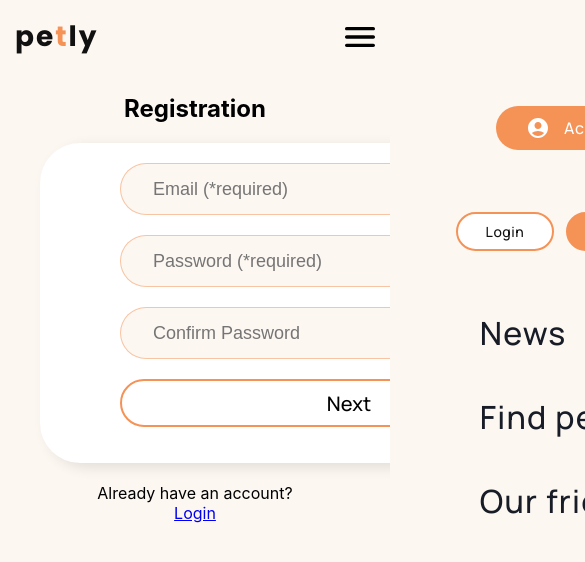
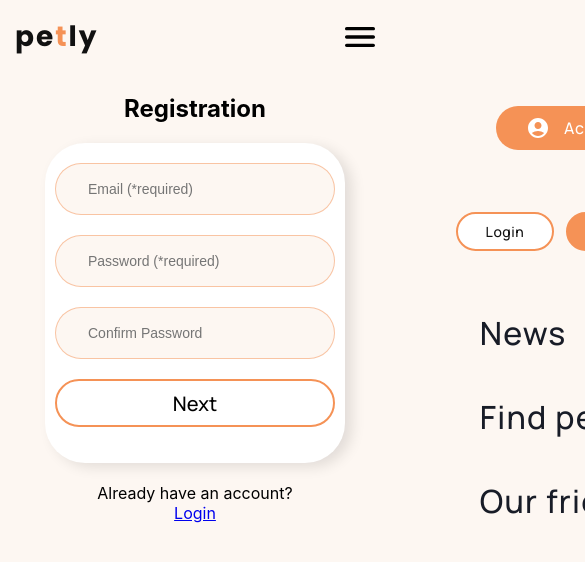
Before and after one commit to MaximKucheriaviy/pets-team-4, a React (Create React App) app: page /register in a window 390 px wide. Shown: the top 562 px of the page, 585 px wide, since content can reach past the window. Built offline with nearby package versions, Linux system fonts and the light colour scheme; no server answers.

Commit message:
added media-queries for tablet and mobile

```diff
--- a/src/components/Authorization/RegisterForm/registerForm.jsx
+++ b/src/components/Authorization/RegisterForm/registerForm.jsx
@@ -45,7 +45,7 @@ export const RegisterForm = () => {
     } else if (value.length < 8) {
       error = "Password must be 8 characters long.";
     } else if (!/(?=.*[0-9])/.test(value)) {
-      error = "*Invalid password. Must contain one number.";
+      error = "Must contain min one number.";
     }
     if (error) {
       setButtonDisabledTo(true);
--- a/src/components/Authorization/RegisterForm/registerForm.module.css
+++ b/src/components/Authorization/RegisterForm/registerForm.module.css
@@ -6,6 +6,8 @@
 .registerFormBody {
   align-items: center;
   padding: 20px;
+  margin-left: auto;
+  margin-right: auto;
 }
 .registerForm {
   display: flex;
@@ -79,3 +81,58 @@
   color: red;
   font-size: 12px;
 }
+
+@media screen and (min-width: 769px) and (max-width: 1280px) {
+  .registerForm {
+    width: 608px;
+  }
+  .registerFormItem {
+    width: 448px;
+  }
+
+  .registerFormButton {
+    width: 448px;
+  }
+}
+
+@media screen and (min-width: 321px) and (max-width: 768px) {
+  .registerForm {
+    width: 300px;
+  }
+
+  .registerFormItem {
+    width: 280px;
+    font-size: 14px;
+    line-height: 19px;
+    /* Фоновый */
+
+    background: #fdf7f2;
+    border: 1px solid rgba(245, 146, 86, 0.5);
+    border-radius: 40px;
+  }
+
+  .registerFormButton {
+    width: 280px;
+  }
+}
+
+@media screen and (max-width: 320px) {
+  .registerForm {
+    width: 100%;
+  }
+  .registerFormItem {
+    width: 100%;
+    height: 40px;
+    font-size: 14px;
+    line-height: 19px;
+    /* Фоновый */
+
+    background: #fdf7f2;
+    border: 1px solid rgba(245, 146, 86, 0.5);
+    border-radius: 40px;
+  }
+
+  .registerFormButton {
+    width: 100%;
+  }
+}
```
